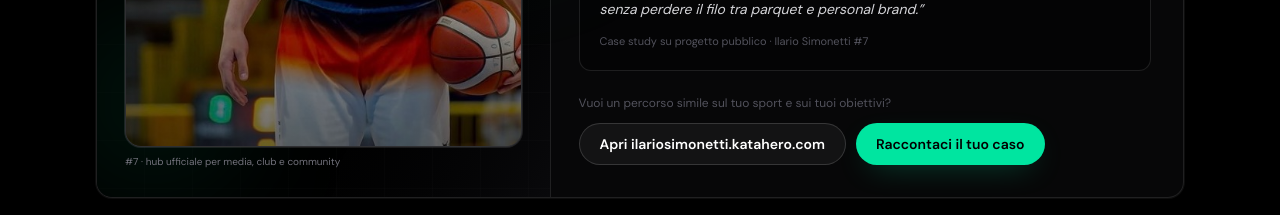
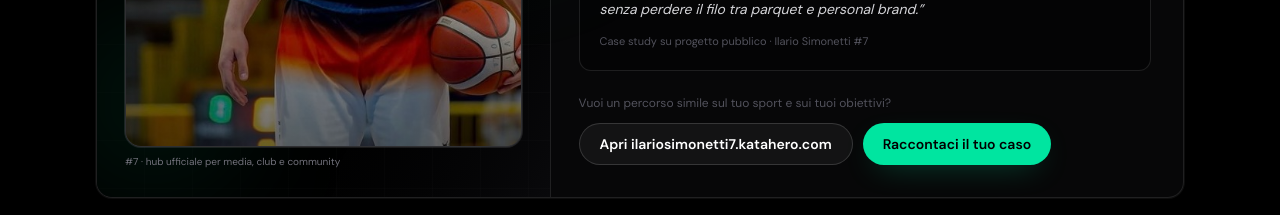
Before and after one commit to Salvo934/katahero, a Next.js app: page / in a window 1280 px wide. Shown: the part 4220-4435 px from the top of the page. Built offline with nearby package versions, Linux system fonts and the light colour scheme; no server answers.

Commit message:
aggiornamento

```diff
--- a/src/components/site/Portfolio.tsx
+++ b/src/components/site/Portfolio.tsx
@@ -8,8 +8,8 @@ const caseStudy = {
   coverAlt: "Ilario Simonetti in maglia da gioco, ritratto sul parquet",
   role: "Basket · Point guard · #7",
   location: "Italia · Benacquista Assicurazioni Latina",
-  liveUrl: "https://ilariosimonetti.katahero.com",
-  liveHostname: "ilariosimonetti.katahero.com",
+  liveUrl: "https://ilariosimonetti7.katahero.com/ilario-simonetti",
+  liveHostname: "ilariosimonetti7.katahero.com",
   summary:
     "Sito ufficiale one-page per un atleta under pro: intro cinematografica, highlight YouTube, statistiche di stagione, gallery, biografia lunga, interviste, social e prototipo shop maglia — un solo link da mandare a club, media e tifosi.",
   context: {
--- a/src/lib/talent-board-data.ts
+++ b/src/lib/talent-board-data.ts
@@ -119,7 +119,7 @@ export const DEMO_ATHLETES_BASKETBALL: TalentAthlete[] = [
     cardBadgeLabels: ["Disponibile", "Video disponibile", "Profilo aggiornato", "Agenzia verificata"],
     profilePath: "/atleti/ilario-simonetti",
     photoUrl: "/foto.jpeg",
-    profileWebsiteUrl: "https://ilariosimonetti.katahero.com",
+    profileWebsiteUrl: "https://ilariosimonetti7.katahero.com/ilario-simonetti",
     scoutLine:
       "Ala fisica e produttiva, con volume offensivo, presenza a rimbalzo e capacità di cambiare difensivamente su più ruoli. Profilo adatto a squadre ambiziose di Serie B.",
     playerNotes: [
```
